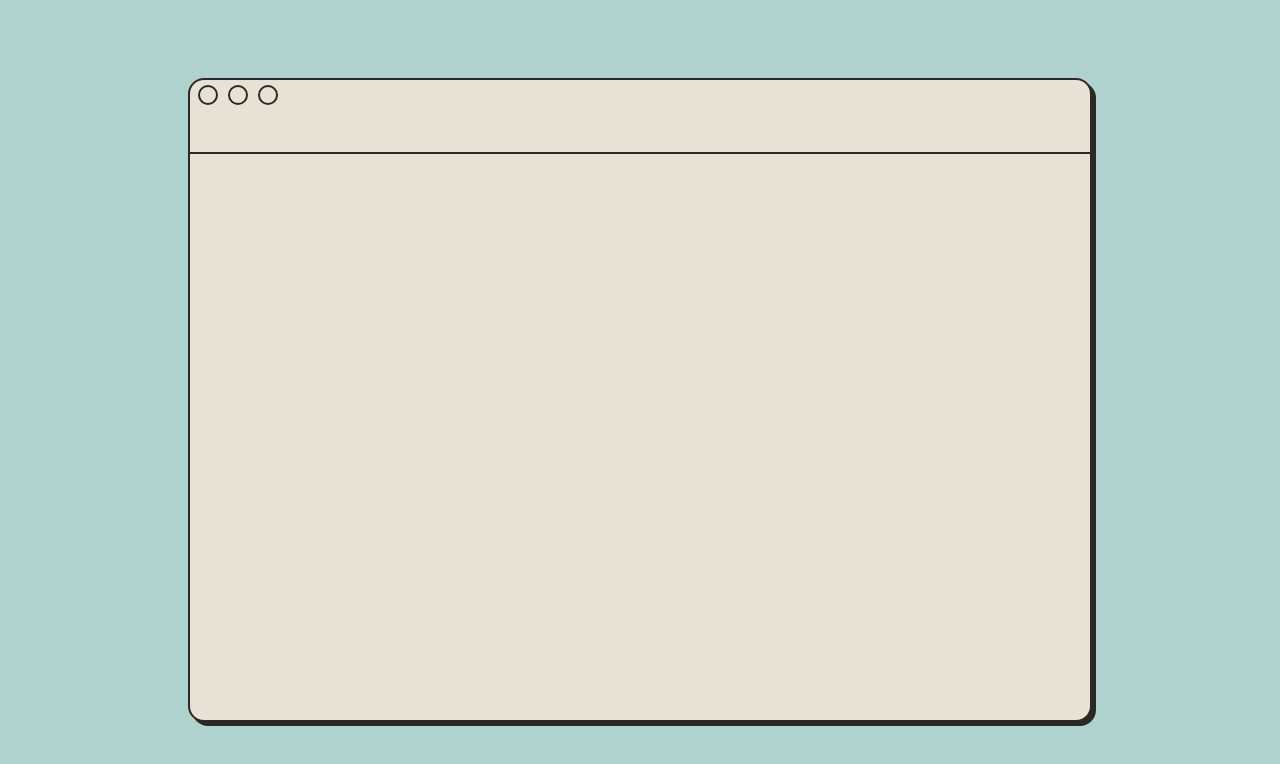
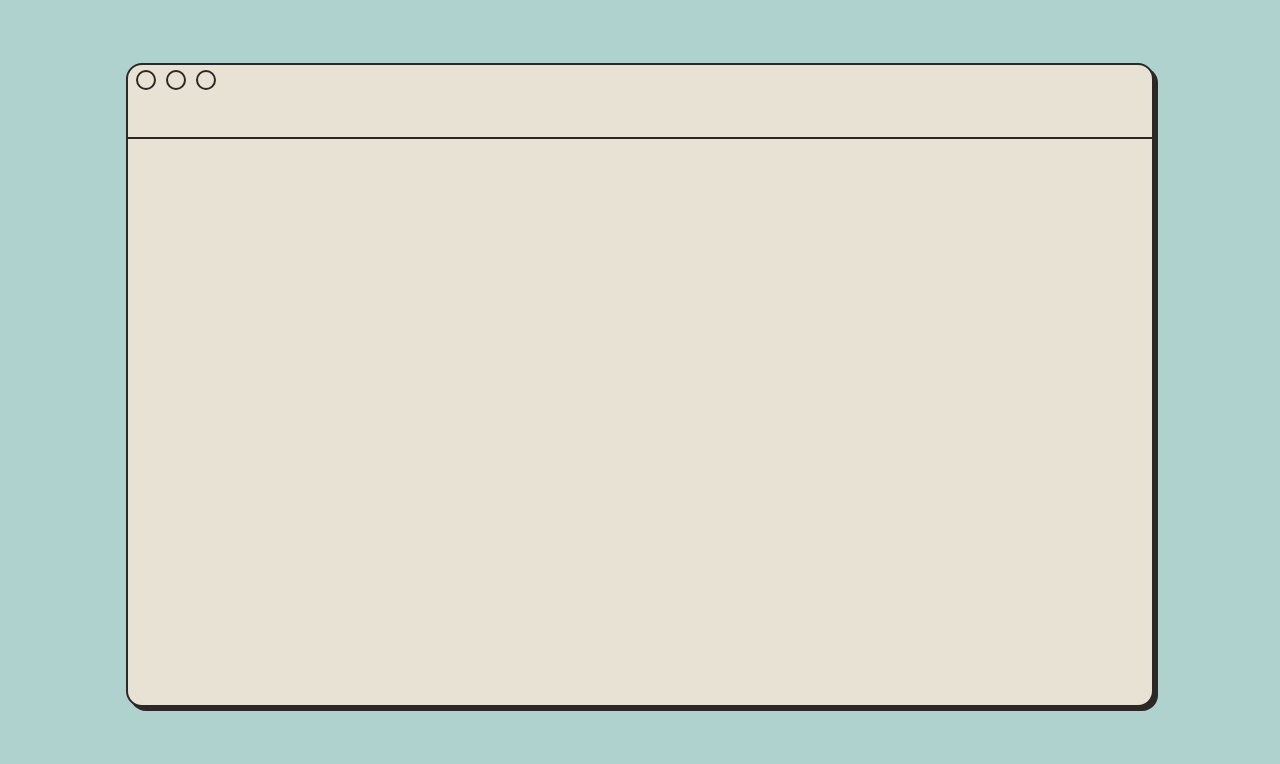
Before and after one commit to saturnoluis/saturnoluis.github.io, a React (Create React App) app in the folder application/: page / in a window 1280 px wide. Shown: the top 764 px of the page. Built offline with nearby package versions, Linux system fonts and the light colour scheme.

Commit message:
Add minor style improvements

```diff
--- a/application/src/App.css
+++ b/application/src/App.css
@@ -21,9 +21,10 @@
   box-shadow: 4px 4px var(--border-color);
   display: block;
   height: 80vh;
-  max-width: 900px;
+  max-width: 1024px;
   overflow: hidden;
   width: 90vw;
+  margin-bottom: 30px;
 }
 
 .Window__header {
@@ -77,18 +78,19 @@
 
 .Window__button:hover .Window__button--close {
   background-color: var(--border-color);
-  height: 14px;
-  width: 14px;
+  height: 12px;
+  width: 12px;
 }
 
 .Window__button:hover .Window__button--minimize {
   border-radius: 2px;
   height: 2px;
   width: 16px;
+  margin-bottom: 8px;
 }
 
 .Window__button:hover .Window__button--maximize {
-  border-radius: 2px;
+  border-radius: 3px;
   height: 18px;
   width: 18px;
 }
```
